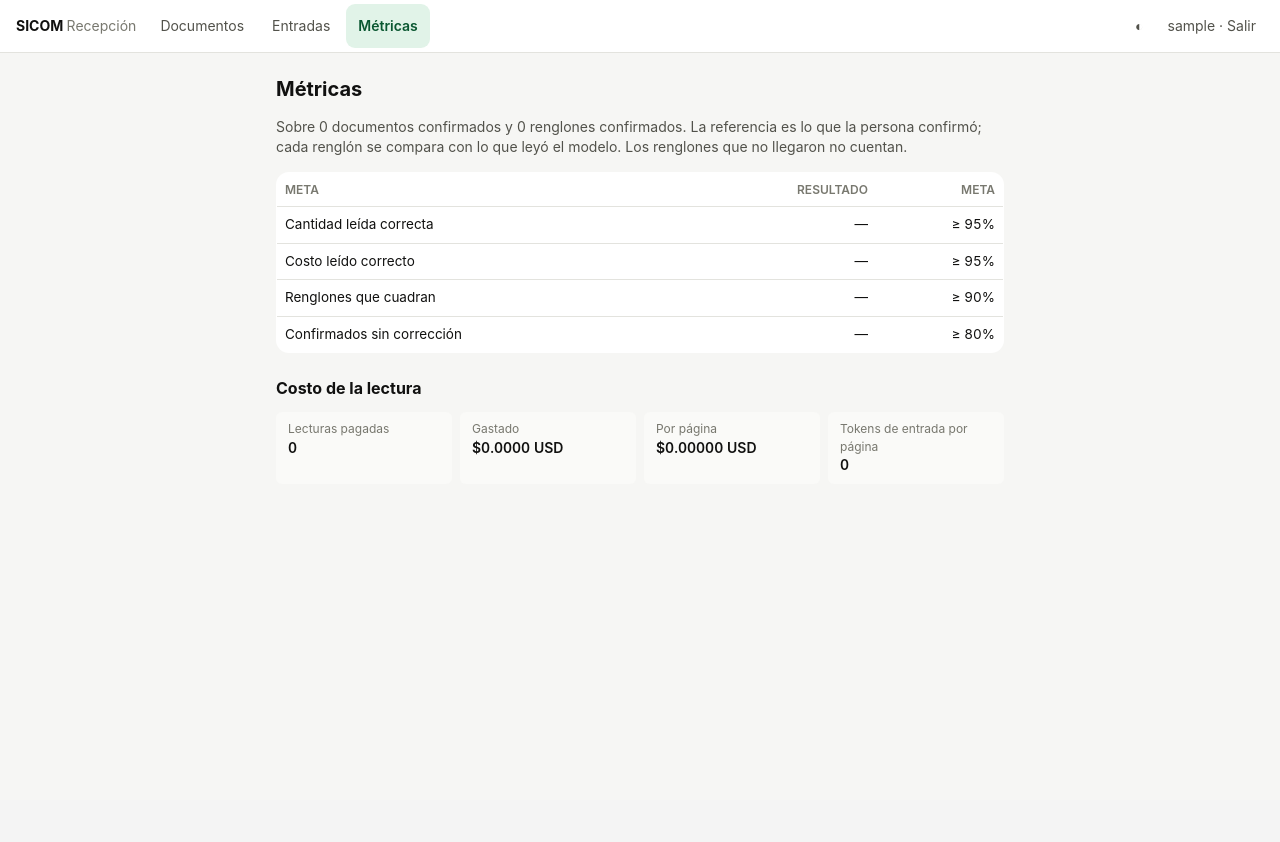
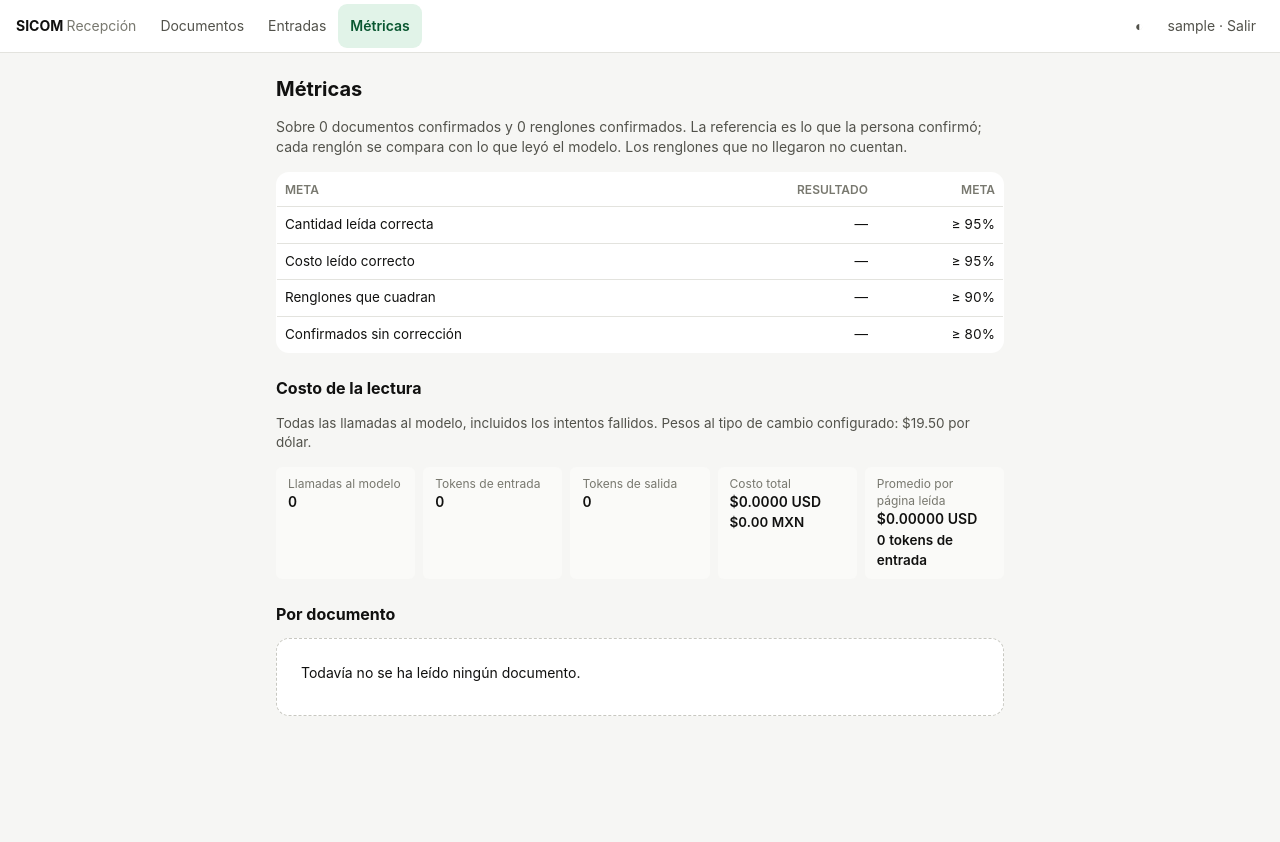
Before and after one commit to AdrianYeverino/sicom, a Django app: page /metrics/ in a window 1280 px wide. Before the commit the page ends 470 px from the top, so only its background shows below. Run offline with Django 5.2, Linux system fonts and the light colour scheme; the visitor is signed in with stand-in values (Sample User, id 1); data that the repository does not hold is empty; some libraries are stand-ins or nearby versions.

Commit message:
feat: tokens and reading cost in dollars and pesos on metrics, entries and review
Every model call is already stored with its tokens and cost; the screens
now add them up: totals and per document on the metrics screen, per entry
in the history, every call in an entry's detail and the cost of the
document on the review screen. Failed attempts count, replayed readings
cost nothing, and pesos use the configured USD_MXN_RATE. The top bar fits
four destinations on narrow phones.

```diff
--- a/config/settings.py
+++ b/config/settings.py
@@ -178,6 +178,10 @@ STORE_NAME = config("STORE_NAME", default="SICOM")
 # Prices on supplier sheets come before tax; the store sells with tax included.
 TAX_RATE = config("TAX_RATE", default="0.16", cast=Decimal)
 
+# Pesos per dollar, to show what each reading cost in pesos. Set the current
+# rate on the server; screens say which rate they used.
+USD_MXN_RATE = config("USD_MXN_RATE", default="19.50", cast=Decimal)
+
 # Only for products that never had a margin of their own.
 DEFAULT_MARGIN_PERCENT = config("DEFAULT_MARGIN_PERCENT", default="55", cast=Decimal)
 
--- /dev/null
+++ b/receiving/costs.py
@@ -0,0 +1,76 @@
+"""What reading cost, from the readings already stored: one row per model
+call, failed attempts included, because every attempt may have been paid.
+
+A replayed (saved) reading cost nothing this time: its tokens are shown
+but its cost is not counted. Pesos use the configured exchange rate.
+"""
+
+from dataclasses import dataclass, field
+from decimal import ROUND_HALF_UP, Decimal
+
+from django.conf import settings
+from django.db.models import Count, Q, Sum
+
+from .models import PageReading
+
+
+def to_mxn(usd):
+    return (Decimal(usd or 0) * settings.USD_MXN_RATE).quantize(Decimal("0.0001"), rounding=ROUND_HALF_UP)
+
+
+@dataclass
+class Cost:
+    calls: int = 0
+    failed: int = 0
+    replayed: int = 0
+    input_tokens: int = 0
+    output_tokens: int = 0
+    usd: Decimal = field(default_factory=lambda: Decimal("0"))
+
+    @property
+    def tokens(self):
+        return self.input_tokens + self.output_tokens
+
+    @property
+    def mxn(self):
+        return to_mxn(self.usd)
+
+
+AGGREGATES = {
+    "calls": Count("id"),
+    "failed": Count("id", filter=~Q(outcome="ok")),
+    "replayed": Count("id", filter=Q(from_cache=True)),
+    "input_tokens": Sum("input_tokens"),
+    "output_tokens": Sum("output_tokens"),
+    "usd": Sum("cost_usd", filter=Q(from_cache=False)),
+}
+
+
+def _cost(row):
+    return Cost(
+        calls=row["calls"] or 0,
+        failed=row["failed"] or 0,
+        replayed=row["replayed"] or 0,
+        input_tokens=row["input_tokens"] or 0,
+        output_tokens=row["output_tokens"] or 0,
+        usd=row["usd"] or Decimal("0"),
+    )
+
+
+def total(readings=None):
+    readings = PageReading.objects.all() if readings is None else readings
+    return _cost(readings.aggregate(**AGGREGATES))
+
+
+def by_document(document_ids):
+    """{document id: Cost} in one query."""
+    rows = (
+        PageReading.objects.filter(page__document_id__in=list(document_ids))
+        .values("page__document_id")
+        .annotate(**AGGREGATES)
+    )
+    return {row["page__document_id"]: _cost(row) for row in rows}
+
+
+def of_document(document):
+    return total(PageReading.objects.filter(page__document=document))
--- a/receiving/views.py
+++ b/receiving/views.py
@@ -20,7 +20,7 @@ from django.views.decorators.http import require_POST
 
 from catalog.models import Product, Supplier
 
-from . import images, measurements, pricing, services
+from . import costs, images, measurements, pricing, services
 from .matching import Catalog
 from .models import (
     ConfirmedEntry,
@@ -29,6 +29,7 @@ from .models import (
     DocumentWarning,
     EntryLine,
     LineStatus,
+    PageReading,
     ProvisionalLine,
     ReceivedDocument,
 )
@@ -213,6 +214,7 @@ def review(request, pk):
         "amounts": sum((line.amount for line in lines), Decimal("0")),
         "suppliers": Supplier.objects.filter(active=True),
         "entry": ConfirmedEntry.objects.filter(document=document).first(),
+        "reading_cost": costs.of_document(document),
     })
 
 
@@ -403,8 +405,13 @@ def entries(request):
     totals = {e.pk: Decimal("0") for e in found}
     for line in EntryLine.objects.filter(entry__in=found).only("entry_id", "quantity", "unit_cost"):
         totals[line.entry_id] += line.quantity * line.unit_cost
+    reading = costs.by_document(e.document_id for e in found)
+    rows = [(e, totals[e.pk], reading.get(e.document_id, costs.Cost())) for e in found]
     return render(request, "receiving/entries.html", {
-        "rows": [(e, totals[e.pk]) for e in found],
+        "rows": rows,
+        "reading_total": sum((c.usd for _, _, c in rows), Decimal("0")),
+        "reading_total_mxn": costs.to_mxn(sum((c.usd for _, _, c in rows), Decimal("0"))),
+        "rate": settings.USD_MXN_RATE,
         "suppliers": Supplier.objects.all(),
         "filters": request.GET,
         "query": request.GET.urlencode(),
@@ -417,8 +424,16 @@ def entry(request, entry_pk):
     if request.GET.get("format") == "csv":
         return _csv(lines, f"entrada-{found.folio or found.pk}.csv")
     lines = list(lines)
+    readings = list(
+        PageReading.objects.filter(page__document=found.document).select_related("page").order_by("page__upload_order", "created_at")
+    )
+    for r in readings:
+        r.mxn = costs.to_mxn(r.cost_usd) if not r.from_cache else None
     return render(request, "receiving/entry.html", {
         "entry": found,
+        "readings": readings,
+        "reading_cost": costs.of_document(found.document),
+        "rate": settings.USD_MXN_RATE,
         "lines": lines,
         "subtotal": sum((line.subtotal for line in lines), Decimal("0")),
         "not_arrived": found.document.lines.filter(status=LineStatus.DISCARDED),
@@ -428,4 +443,11 @@ def entry(request, entry_pk):
 @staff_member_required
 def metrics(request):
     """The project's goals on confirmed documents. For the administrator."""
-    return render(request, "receiving/metrics.html", {"m": measurements.measure()})
+    documents = list(ReceivedDocument.objects.select_related("supplier").order_by("-created_at")[:50])
+    per_document = costs.by_document(d.pk for d in documents)
+    return render(request, "receiving/metrics.html", {
+        "m": measurements.measure(),
+        "cost": costs.total(),
+        "documents": [(d, per_document.get(d.pk, costs.Cost())) for d in documents],
+        "rate": settings.USD_MXN_RATE,
+    })
--- a/static/css/sicom.css
+++ b/static/css/sicom.css
@@ -28,7 +28,13 @@ h2 { font-size: var(--t-lg); }
 .brand { font-weight: 700; color: var(--text); text-decoration: none; }
 .brand span { font-weight: 400; color: var(--text-3); display: none; }
 .top-user .who { display: none; }
-.top-nav { display: flex; gap: var(--s-1); }
+.top-nav { display: flex; gap: 0; min-width: 0; overflow-x: auto; }
+@media (max-width: 420px) {
+  .top { gap: var(--s-2); padding-left: var(--s-3); padding-right: var(--s-2); }
+  .top-nav a { padding: 0 var(--s-2); font-size: var(--t-sm); }
+  .top-user { gap: 0; }
+  .top-user .icon-btn { display: none; }
+}
 .top-nav a {
   text-align: center; padding: 0 var(--s-3); min-height: 44px; display: grid; place-items: center;
   border-radius: var(--r-md); color: var(--text-2); text-decoration: none;
--- a/templates/receiving/entries.html
+++ b/templates/receiving/entries.html
@@ -20,19 +20,21 @@
 
 {% if rows %}
 <table class="table">
-  <thead><tr><th>Fecha</th><th>Proveedor</th><th class="hide-narrow">Folio</th><th class="num">Subtotal</th><th class="hide-narrow">Confirmó</th></tr></thead>
+  <thead><tr><th>Fecha</th><th>Proveedor</th><th class="hide-narrow">Folio</th><th class="num">Subtotal</th><th class="num">Lectura</th><th class="hide-narrow">Confirmó</th></tr></thead>
   <tbody>
-  {% for e, total in rows %}
+  {% for e, total, cost in rows %}
     <tr>
       <td><a href="{% url 'receiving:entry' e.pk %}">{{ e.entry_date|date:"d M Y" }}</a></td>
       <td><a href="{% url 'receiving:entry' e.pk %}">{{ e.supplier.name }}</a> <span class="muted small">· {{ e.line_count }}</span></td>
       <td class="hide-narrow">{{ e.folio|default:"—" }}</td>
       <td class="num">${{ total|floatformat:"2g" }}</td>
+      <td class="num small" title="{{ cost.input_tokens }} + {{ cost.output_tokens }} tokens · {{ cost.calls }} llamadas">${{ cost.mxn|floatformat:2 }}<br><span class="muted">{{ cost.usd|floatformat:4 }} USD</span></td>
       <td class="hide-narrow">{{ e.confirmed_by.get_username }}</td>
     </tr>
   {% endfor %}
   </tbody>
 </table>
+<p class="small muted">Lectura: lo que costó leer las fotos de esa entrada con el modelo, en pesos (${{ rate }} por dólar) y dólares. En total: ${{ reading_total_mxn|floatformat:2 }} MXN · {{ reading_total|floatformat:4 }} USD.</p>
 {% else %}
 <div class="empty"><p>Todavía no hay entradas confirmadas{% if filters %} con estos filtros{% endif %}.</p>
   <p class="muted">Una entrada se crea al confirmar un documento revisado.</p></div>
--- a/templates/receiving/metrics.html
+++ b/templates/receiving/metrics.html
@@ -20,10 +20,34 @@
 </table>
 
 <h2 class="section-title">Costo de la lectura</h2>
+<p class="small muted">Todas las llamadas al modelo, incluidos los intentos fallidos. Pesos al tipo de cambio configurado: ${{ rate }} por dólar.</p>
 <dl class="totals">
-  <div><dt>Lecturas pagadas</dt><dd class="num">{{ m.readings_paid }}</dd></div>
-  <div><dt>Gastado</dt><dd class="num">${{ m.spent_usd|floatformat:4 }} USD</dd></div>
-  <div><dt>Por página</dt><dd class="num">${{ m.cost_per_page|floatformat:5 }} USD</dd></div>
-  <div><dt>Tokens de entrada por página</dt><dd class="num">{{ m.tokens_per_page|floatformat:0 }}</dd></div>
+  <div><dt>Llamadas al modelo</dt><dd class="num">{{ cost.calls }}{% if cost.failed %} <span class="small bad-text">({{ cost.failed }} fallidas)</span>{% endif %}</dd></div>
+  <div><dt>Tokens de entrada</dt><dd class="num">{{ cost.input_tokens|floatformat:"0g" }}</dd></div>
+  <div><dt>Tokens de salida</dt><dd class="num">{{ cost.output_tokens|floatformat:"0g" }}</dd></div>
+  <div><dt>Costo total</dt><dd class="num">${{ cost.usd|floatformat:4 }} USD<br><span class="small">${{ cost.mxn|floatformat:2 }} MXN</span></dd></div>
+  <div><dt>Promedio por página leída</dt><dd class="num">${{ m.cost_per_page|floatformat:5 }} USD<br><span class="small">{{ m.tokens_per_page|floatformat:0 }} tokens de entrada</span></dd></div>
 </dl>
+
+<h2 class="section-title">Por documento</h2>
+{% if documents %}
+<table class="table">
+  <thead><tr><th>Documento</th><th class="num hide-narrow">Llamadas</th><th class="num hide-narrow">Tokens</th><th class="num">USD</th><th class="num">MXN</th></tr></thead>
+  <tbody>
+  {% for d, c in documents %}
+    <tr>
+      <td><a href="{% url 'receiving:review' d.pk %}">{{ d.supplier.name|default:d.supplier_name_read|default:"Documento" }}</a>
+        <span class="muted small">· {{ d.folio_read|default:"sin folio" }} · {{ d.created_at|date:"d M" }} · {{ d.get_status_display }}</span></td>
+      <td class="num hide-narrow">{{ c.calls }}{% if c.failed %} <span class="bad-text small">({{ c.failed }} ✗)</span>{% endif %}</td>
+      <td class="num hide-narrow">{{ c.input_tokens|floatformat:"0g" }} + {{ c.output_tokens|floatformat:"0g" }}</td>
+      <td class="num">${{ c.usd|floatformat:4 }}</td>
+      <td class="num">${{ c.mxn|floatformat:2 }}</td>
+    </tr>
+  {% endfor %}
+  </tbody>
+</table>
+<p class="small muted">Tokens: entrada + salida. Los últimos 50 documentos, en cualquier estado.</p>
+{% else %}
+<div class="empty"><p>Todavía no se ha leído ningún documento.</p></div>
+{% endif %}
 {% endblock %}
--- a/templates/receiving/review.html
+++ b/templates/receiving/review.html
@@ -21,6 +21,7 @@
           <p class="muted">{{ document.document_type_read|default:"Documento" }} {{ document.folio_read }}
             {% if document.document_date_read %}· {{ document.document_date_read|date:"d M Y" }}{% endif %}
             · subido por {{ document.created_by.get_username }}</p>
+          <p class="small muted">Lectura: {{ reading_cost.input_tokens|floatformat:"0g" }} + {{ reading_cost.output_tokens|floatformat:"0g" }} tokens · ${{ reading_cost.mxn|floatformat:2 }} MXN ({{ reading_cost.usd|floatformat:4 }} USD){% if reading_cost.failed %} · {{ reading_cost.failed }} intentos fallidos{% endif %}</p>
         </div>
         <span class="status status-{{ document.status }}">{{ document.get_status_display }}</span>
       </div>
```
Also changed, not shown: receiving/tests/test_costs.py (added, +74 -0 lines), templates/receiving/entry.html (+24 -0 lines), 1 other file.
